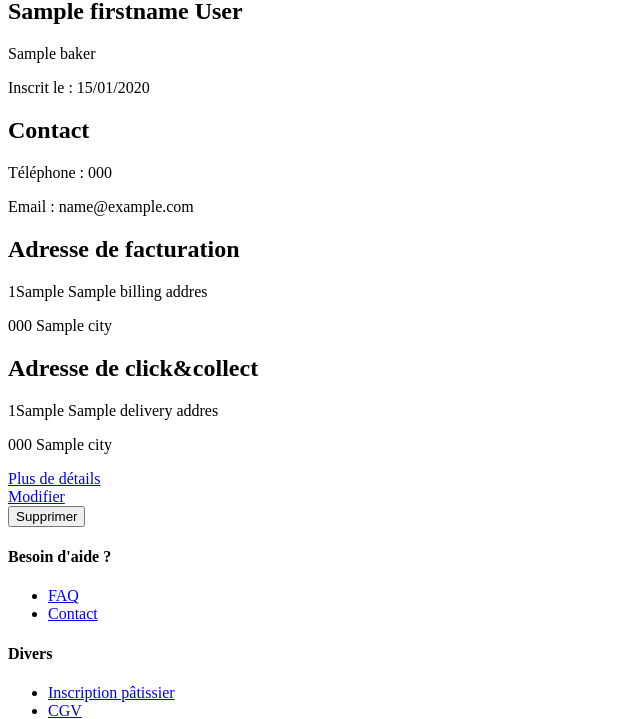
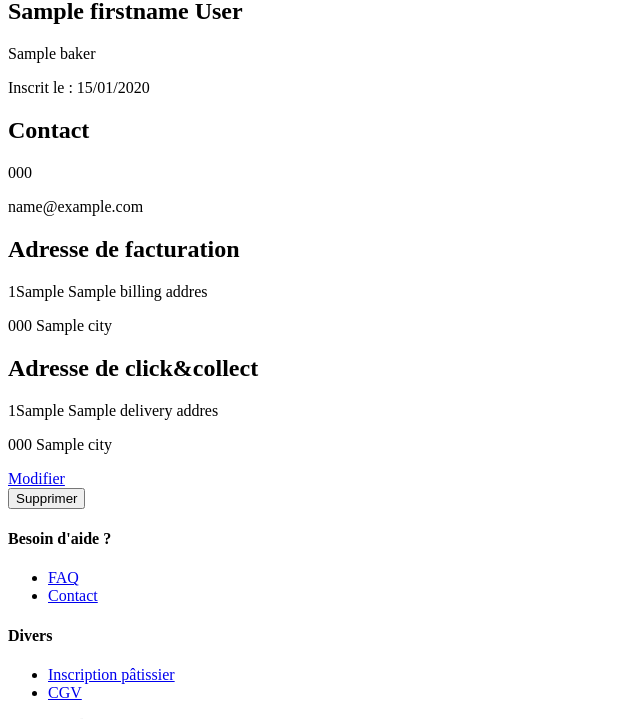
Before and after one commit to WildCodeSchool/2022-03-php-Lyon-P3-MaSurprise, a Symfony app: template templates/baker/index.html.twig in a window 1280 px wide; the page is wider, and only the part inside the window is pictured. Shown: the part 4342-5061 px from the top of that part, without its empty margins (0-640 px from the left). Run offline with Twig, Linux system fonts and the light colour scheme; the template is opened without the code that fills it: most values are stand-ins (such as "Sample title", 1, 10 or a date in 2020); some libraries are stand-ins or nearby versions.

Commit message:
fixing the conflict

```diff
--- a/templates/baker/index.html.twig
+++ b/templates/baker/index.html.twig
@@ -9,33 +9,38 @@
         {% for baker in bakers %}
             <div id="baker-card" class="container-fluid card mb-3">
                 <div class="row m-3 g-{{ loop.index0 }}">
-                    <div class="col-md-1">
+                    <div class="col-md-2">
                         <img
                             src="https://images.pexels.com/photos/3771812/pexels-photo-3771812.jpeg?auto=compress&cs=tinysrgb&w=1260&h=750&dpr=1"
                             class="img-fluid rounded-start" alt="portrait du pâtissier">
                     </div>
-                    <div class="col-md-8">
-                        <div class="card-body">
-                            <h2 class="card-title">{% if baker.commercialName is not empty %}
+                    <div class="col-md-10">
+                        <div class="card-body d-flex">
+                            <div>
+                                <h2 class="card-title">
                                     {{ baker.user.firstname }} {{ baker.user.lastname }}
-                                {% endif %}
                                 </h2>
                                 <p class="card-text">{% if baker.commercialName is not empty %}
                                     {{ baker.commercialName}}
-                                {% else %}{{ baker.user.firstname }} {{ baker.user.lastname }}
                                     {% endif %}
                                 </p>
                                 <p>Inscrit le : {{ baker.created | date("d/m/Y") }}</p>
+                            </div>
+                            <div>
                                 <h2>Contact</h2>
-                            <p class="card-text">Téléphone : {{ baker.user.phone }}</p>
-                            <p class="card-text">Email : {{ baker.user.email }}</p>
+                                <p class="card-text">{{ baker.user.phone }}</p>
+                                <p class="card-text">{{ baker.user.email }}</p>
+                            </div>
+                            <div>
                                 <h2>Adresse de facturation</h2>
                                 <p class="card-text">{{ baker.user.billingAddress.streetNumber }}{{ baker.user.billingAddress.bisTerInfo }} {{ baker.user.billingAddress.streetName }}</p>
                                 <p class="card-text">{{ baker.user.billingAddress.postcode }} {{ baker.user.billingAddress.city }}</p>
+                            </div>
+                            <div>
                                 <h2>Adresse de click&collect</h2>
                                 <p class="card-text">{{ baker.deliveryAddress.streetNumber }}{{ baker.deliveryAddress.bisTerInfo }} {{ baker.deliveryAddress.streetName }}</p>
                                 <p class="card-text">{{ baker.deliveryAddress.postcode }} {{ baker.deliveryAddress.city }}</p>
-                            <a href="{{ path('app_baker_list', {id:baker.id} ) }}" class="btn btn-primary m-3">Plus de détails</a></br>
+                            </div>
                             <div class="d-flex align-items-center">
                                 <a href="{{ path('app_baker_edit', {id:baker.id} ) }}" class="btn btn-secondary text-white m-2">Modifier</a>
                                 {{ include('baker/_delete_form.html.twig') }}
```
Lines whose indentation alone changed are shown as unchanged.
